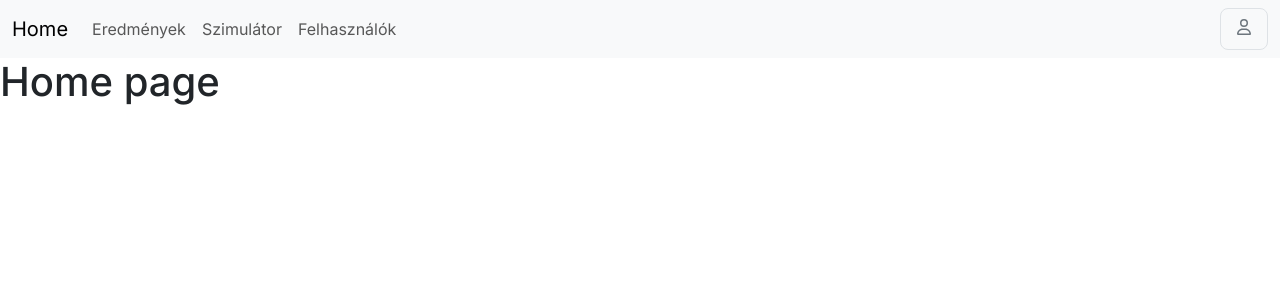
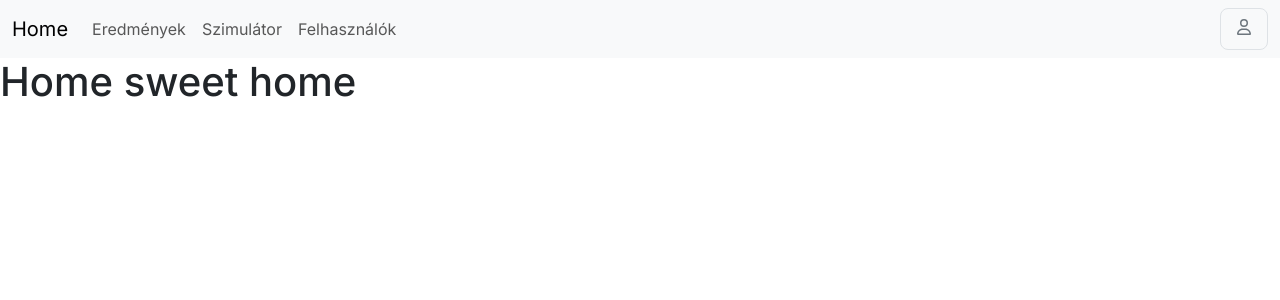
Before and after one commit to Gerosz63/szakdoga, a Next.js app in the folder src/client/: page /home in a window 1280 px wide. Shown: the top 300 px of the page. Built offline with nearby package versions, Linux system fonts and the light colour scheme.

Commit message:
Inic files

```diff
--- a/src/client/app/home/page.tsx
+++ b/src/client/app/home/page.tsx
@@ -1,6 +1,3 @@
-
 export default function Page() {
-     return (
-          <h1>Home page</h1>
-     );
+     return <h1>Home sweet home</h1>;
 }
```
Also changed, not shown: src/client/app/Test/page.tsx (added, +28 -0 lines), src/client/app/home/usermanager/[id]/modify/page.tsx (added, +7 -0 lines).
